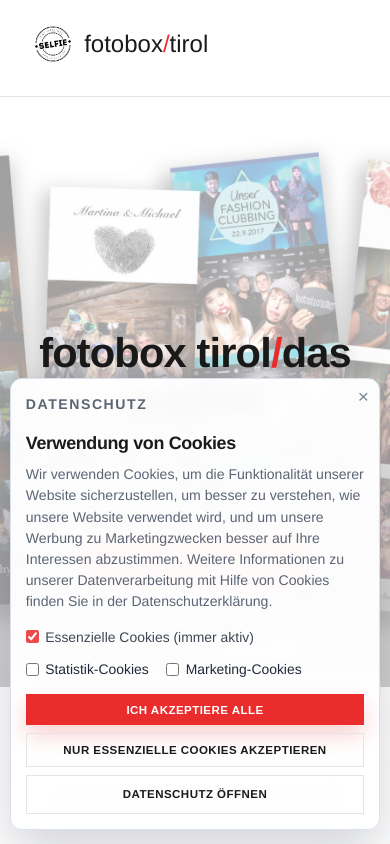
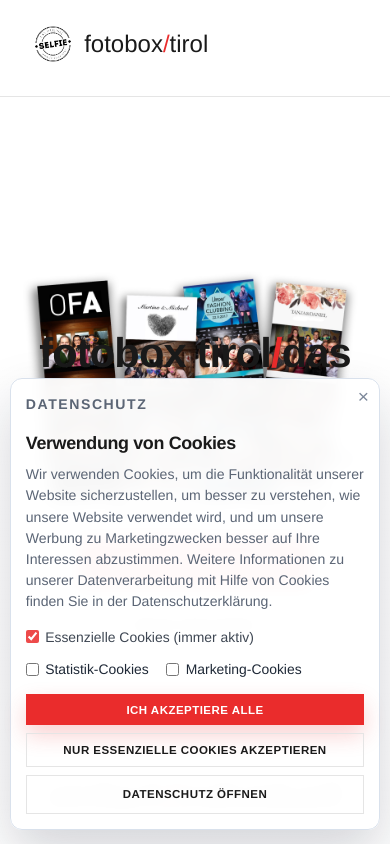
Before and after one commit to Blitzi9188/fotobox.tirol, a Next.js app: page / in a window 390 px wide. Shown: the top 844 px of the page. Built offline with nearby package versions, Linux system fonts and the light colour scheme.

Commit message:
Make hero fill desktop area

```diff
--- a/src/app/globals.css
+++ b/src/app/globals.css
@@ -164,7 +164,7 @@
   content: "";
   position: absolute;
   inset: 0;
-  background: rgba(255, 255, 255, 0.4);
+  background: transparent;
   z-index: 1;
 }
 
@@ -172,7 +172,7 @@
   content: "";
   position: absolute;
   inset: 0;
-  background: linear-gradient(to top, rgba(0, 0, 0, 0.48) 0%, rgba(0, 0, 0, 0.06) 55%, transparent 100%);
+  background: transparent;
   z-index: 1;
 }
 
@@ -188,12 +188,13 @@
 
 @media (min-width: 901px) {
   .hero {
-    background-size: contain !important;
+    background-size: cover !important;
     background-position: center center !important;
+    padding-bottom: 1rem;
   }
 
   .hero-bg-image {
-    object-fit: contain;
+    object-fit: cover;
     object-position: center center;
   }
 }
@@ -2367,20 +2368,28 @@
 @media (max-width: 900px) {
   .hero {
     background: #ffffff !important;
+    background-size: contain !important;
+    background-position: center center !important;
+    background-repeat: no-repeat !important;
   }
 
   .hero::before {
-    background: rgba(255, 255, 255, 0.62);
+    background: transparent;
   }
 
   .hero::after {
-    background: linear-gradient(to top, rgba(0, 0, 0, 0.34) 0%, rgba(255, 255, 255, 0.02) 55%, transparent 100%);
+    background: transparent;
   }
 
   .hero-glow,
   .hero-glow-left,
   .hero-glow-right {
     display: none !important;
+  }
+
+  .hero-bg-image {
+    object-fit: contain;
+    object-position: center center;
   }
 
   .grid-3,
```
